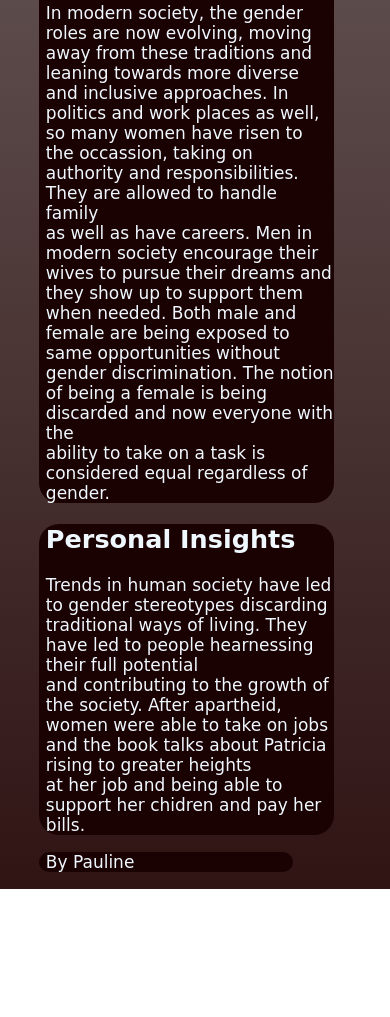
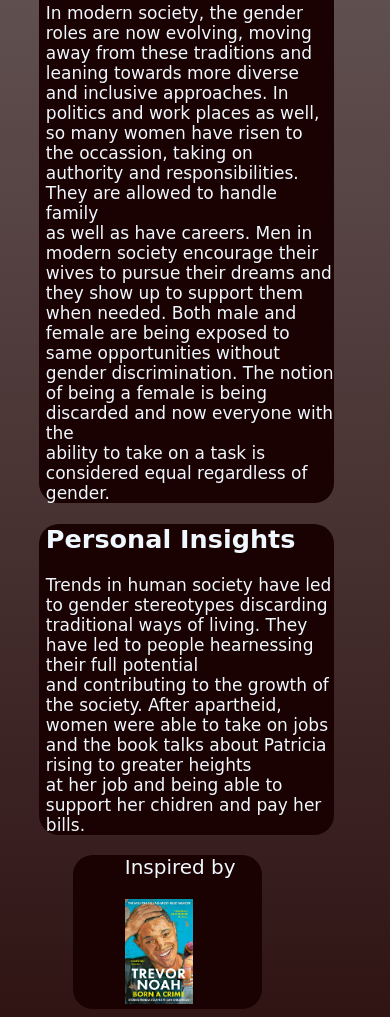
Before and after one commit to paulinemwihakimuiruri/Blog-Assignment, a plain HTML site: page index.html in a window 390 px wide. Shown: the part 1376-2393 px from the top of the page. Before the commit the page ends 2265 px from the top, so only its background shows below. Drawn offline with Linux system fonts and the light colour scheme.

Commit message:
created a blog

```diff
--- a/index.html
+++ b/index.html
@@ -57,7 +57,9 @@
     </div>
     </section>
     <footer>
-        <p>By Pauline</p>
+        <p>Inspired by</p>
+        <img src="images/trevornoah.jpg">
+
     </footer>
 
 </body>
--- a/style.css
+++ b/style.css
@@ -50,11 +50,16 @@ body{
 }
 footer{
     background-color: rgb(26, 2, 2);
-    padding-left: 2%;
-    width: 72%;
+    padding-left: 15%;
+    width: 40%;
     border-radius: 20px;
-    font-size: 17px;
+    font-size: 20px;
+    margin-left: 10%;
 
+}
+img{
+    width: 50%;
+    height: 50%;
 }
 
 @media (max-width: 800px){
@@ -96,10 +101,15 @@ footer{
         font-size: 17px;
     }
     footer{
-        padding-left: 2%;
-        width: 72%;
+        padding-left: 15%;
+        width: 40%;
         border-radius: 20px;
-        font-size: 17px;
+        font-size: 20px;
+        margin-left: 10%;
+    }
+    img{
+        width: 50%;
+        height: 50%;
     }
 
 }
```
